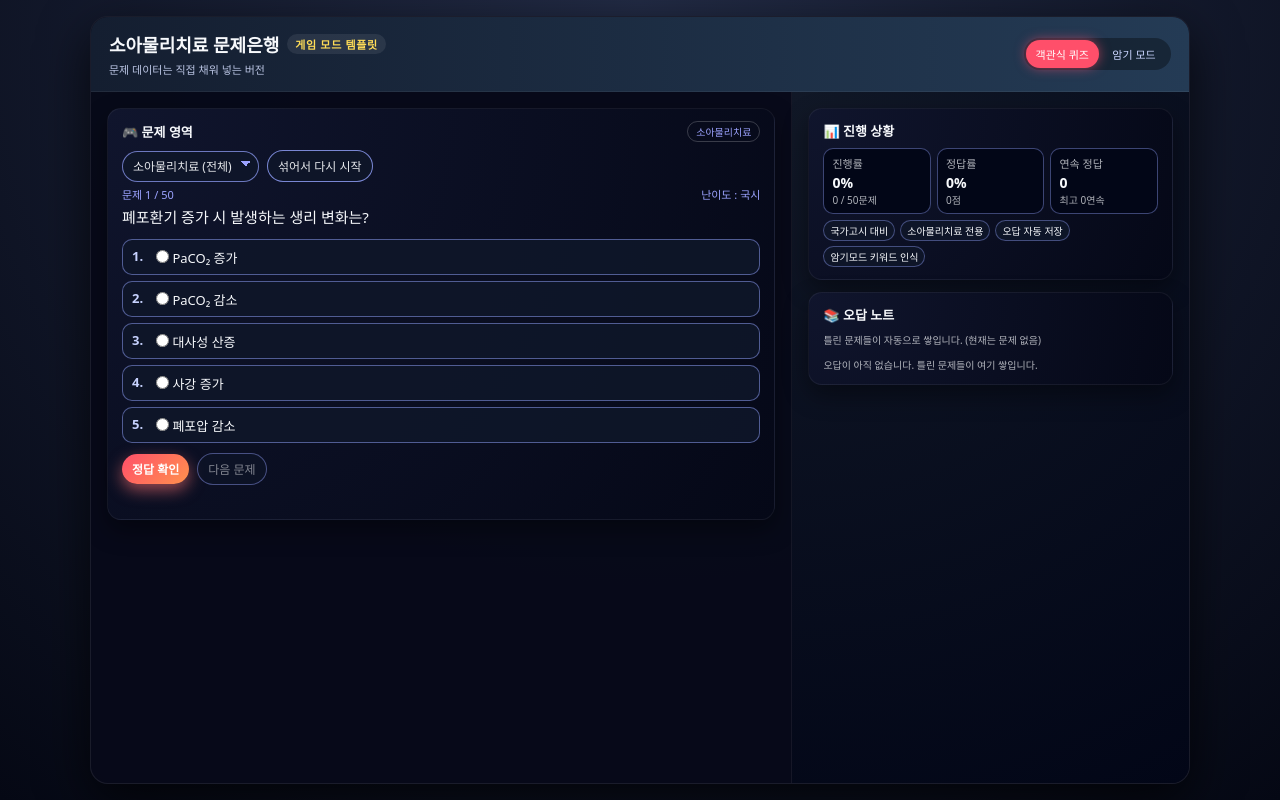
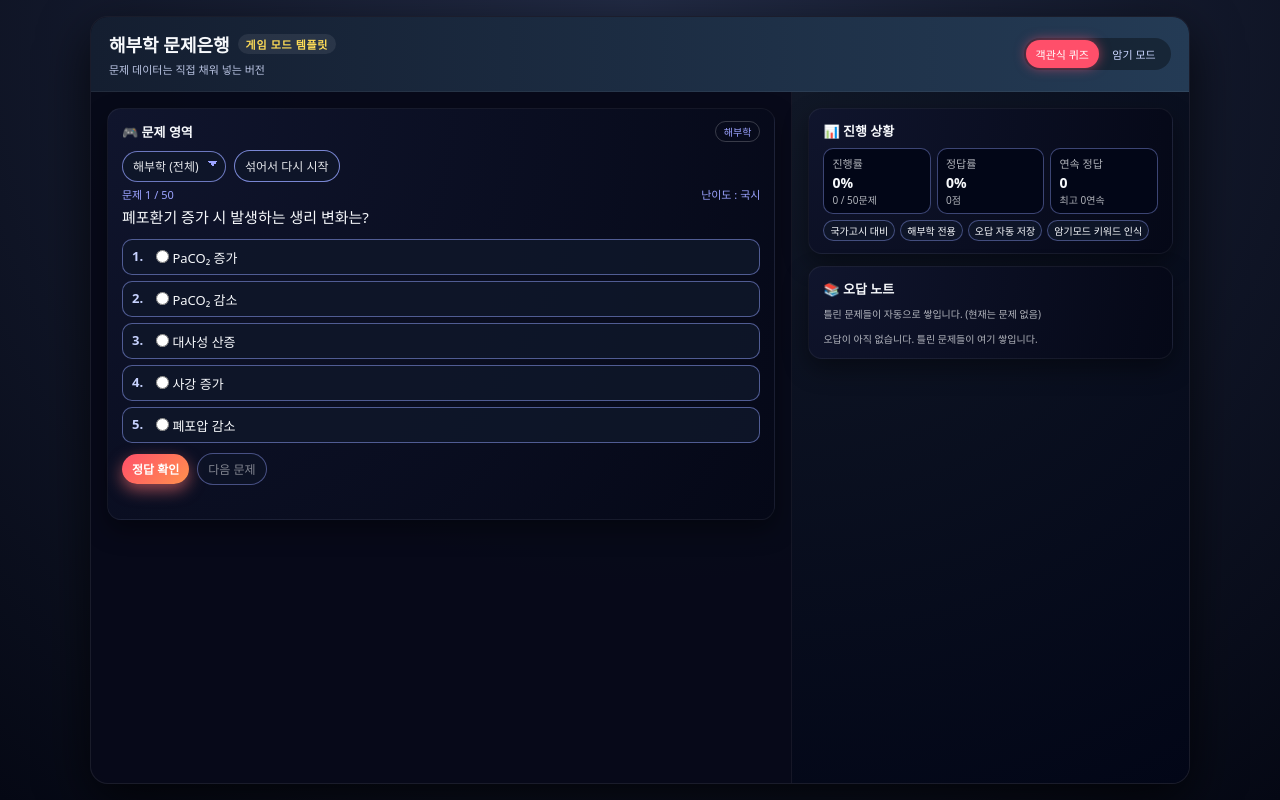
Before and after one commit to kimjs221-hue/haebu, a plain HTML site: page index.html in a window 1280 px wide. Drawn offline with Linux system fonts and the light colour scheme.

Commit message:
Update index.html

```diff
--- a/index.html
+++ b/index.html
@@ -2,7 +2,7 @@
 <html lang="ko">
 <head>
   <meta charset="UTF-8" />
-  <title>소아물리치료 게임 모드 퀴즈 템플릿</title>
+  <title>해부학 게임 모드 퀴즈 템플릿</title>
   <meta name="viewport" content="width=device-width, initial-scale=1.0" />
   <style>
     * {
@@ -363,7 +363,7 @@
     <header>
       <div class="title-group">
         <h1>
-          소아물리치료 문제은행
+          해부학 문제은행
           <span class="badge">게임 모드 템플릿</span>
         </h1>
         <p>문제 데이터는 직접 채워 넣는 버전</p>
@@ -378,11 +378,11 @@
         <div class="panel">
           <div class="panel-header">
             <h2>🎮 문제 영역</h2>
-            <span class="chip" id="categoryChip">소아물리치료</span>
+            <span class="chip" id="categoryChip">해부학</span>
           </div>
           <div class="controls-row">
             <select id="categorySelect">
-              <option value="ALL">소아물리치료 (전체)</option>
+              <option value="ALL">해부학 (전체)</option>
             </select>
             <button class="secondary" id="shuffleBtn">섞어서 다시 시작</button>
           </div>
@@ -433,7 +433,7 @@
           </div>
           <div class="tag-row">
             <span class="tag">국가고시 대비</span>
-            <span class="tag">소아물리치료 전용</span>
+            <span class="tag">해부학 전용</span>
             <span class="tag">오답 자동 저장</span>
             <span class="tag">암기모드 키워드 인식</span>
           </div>
@@ -450,8 +450,8 @@
   </div>
 
   <script>
-    // ===== 소아물리치료 전용 설정 =====
-    const DEFAULT_CATEGORY = "소아물리치료";
+    // ===== 해부학 전용 설정 =====
+    const DEFAULT_CATEGORY = "해부학";
 
     // 🔹 이 배열만 편집하면 됨! (문제 추가 영역)
     const rawQuestions = [
@@ -1234,7 +1234,7 @@
       renderWrongList();
     }
 
-    // 🔹 카테고리는 이제 소아물리 하나라서 아주 단순화
+    // 🔹 카테고리는 이제 해부학 하나라서 아주 단순화
     function applyFilter() {
       filteredQuestions = [...questionBank];
       categoryChip.textContent = DEFAULT_CATEGORY;
```
